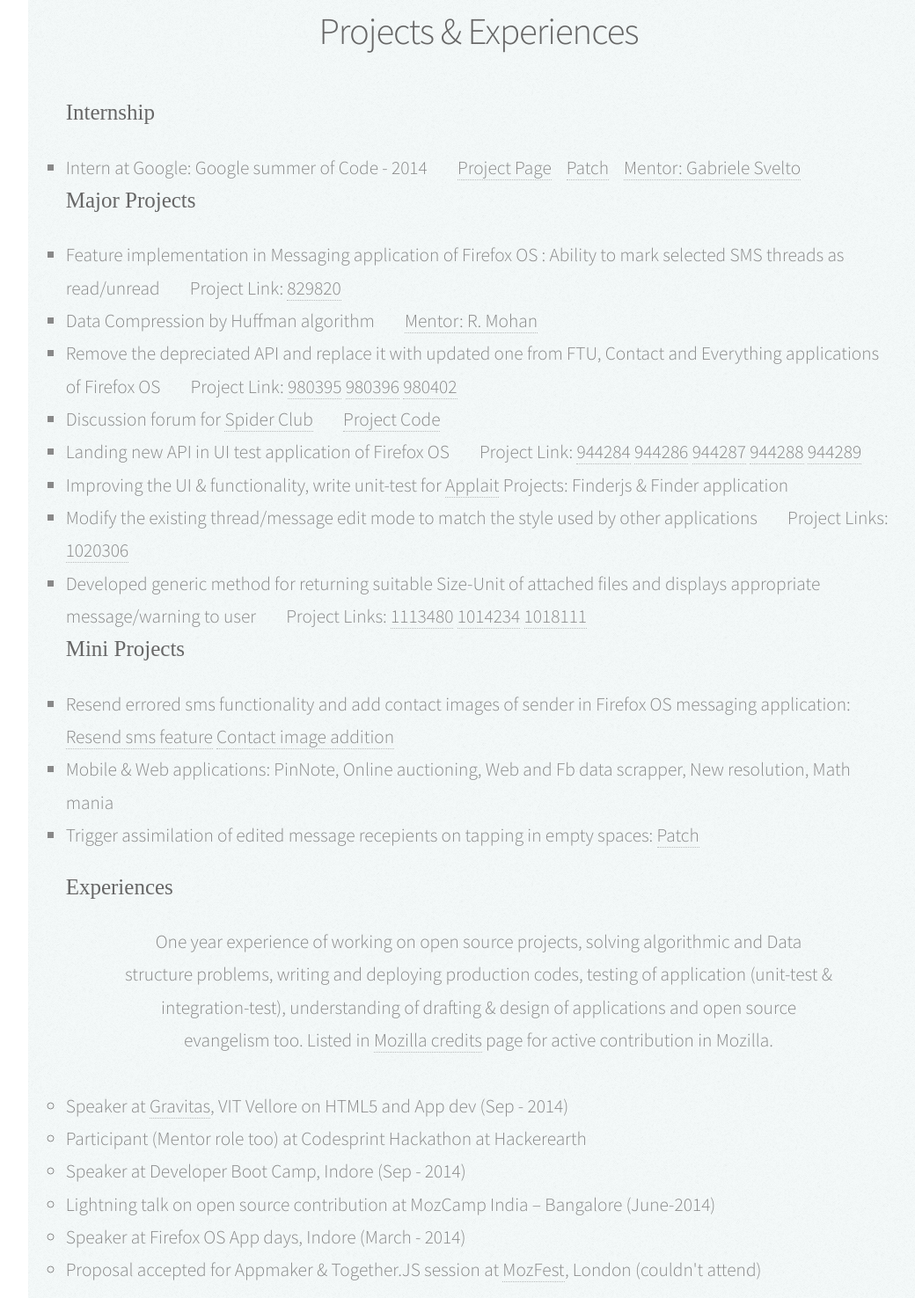
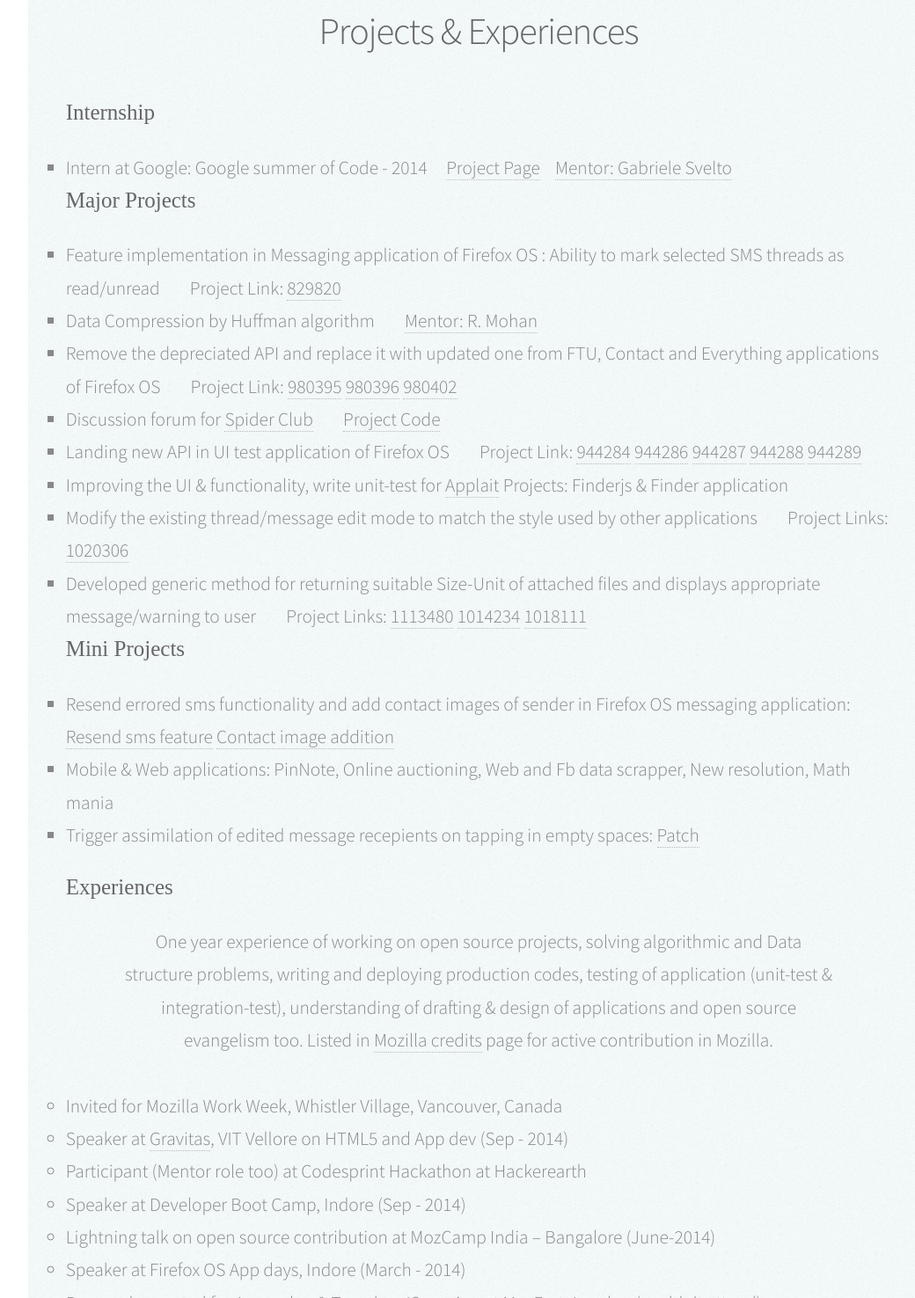
Before and after one commit to kumarrishav/kumarrishav.github.io, a plain HTML site: page index.html in a window 1280 px wide. Shown: the part 2285-3761 px from the top of the page at 88% size, without its empty margins (224-1264 px from the left). Drawn offline with Linux system fonts and the light colour scheme.

Commit message:
website updated

```diff
--- a/index.html
+++ b/index.html
@@ -237,9 +237,8 @@
 							<ul style="list-style-type:square">
 							<li style="text-align:left;">
 							Intern at Google: Google summer of Code - 2014
-							&nbsp;&nbsp;&nbsp;&nbsp;&nbsp;&nbsp;
+							&nbsp;&nbsp;&nbsp;
 							<a href="https://www.google-melange.com/gsoc/project/details/google/gsoc2014/kumar_rishav/5668600916475904">Project Page</a>&nbsp;&nbsp;&nbsp;
-							<a href="https://github.com/mozilla-b2g/gaia/commit/1ff9755c563a08c0f8061719fb8738e6ebd2b1b5">Patch</a>&nbsp;&nbsp;&nbsp;
 							<a href="https://bugzilla.mozilla.org/user_profile?login=gsvelto%40mozilla.com">Mentor: Gabriele Svelto</a>
 							</li>
 							<p style="font-size:25px;text-align:left;font-family:New Times Roman;">
@@ -319,6 +318,9 @@
 							One year experience of working on open source projects, solving algorithmic and Data structure problems, writing and deploying production codes, testing of application (unit-test & integration-test), understanding of drafting & design of applications and open source evangelism too.
 							Listed in <a href="https://www.mozilla.org/credits/">Mozilla credits</a> page for active contribution in Mozilla.
 							</p></br>
+							<li style="text-align:left;">
+							Invited for Mozilla Work Week, Whistler Village, Vancouver, Canada
+							</li>
 							<li style="text-align:left;">
 							Speaker at <a href="http://www.vitgravitas.com/">Gravitas</a>, VIT Vellore on HTML5 and App dev (Sep - 2014)
 							</li>
```
